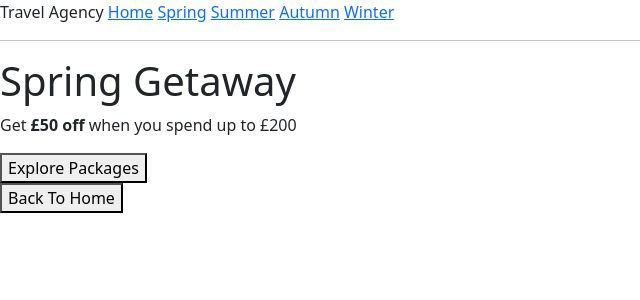
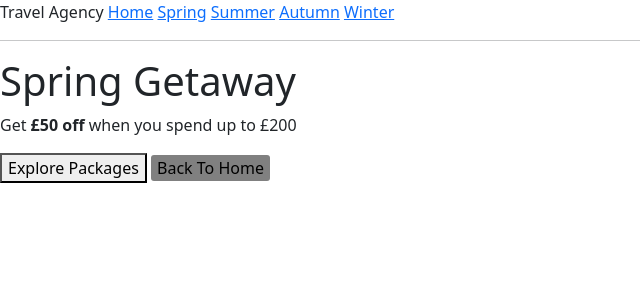
Before and after one commit to Prezbean/travel-agency, a Flask app: page /spring in a window 1280 px wide. Shown: the top 300 px of the page, without its empty margins (0-640 px from the left). Run offline with Flask 3, Linux system fonts and the light colour scheme; parts of the project's set-up code (start-up, migrations or seed data) failed here and were passed over.

Commit message:
[travel_agency]

```diff
--- a/app/static/css/custom.css
+++ b/app/static/css/custom.css
@@ -0,0 +1,7 @@
+.box{
+    padding: 1px 6px;
+    border: 1px;
+    border-radius: 3px;
+    color: black;
+    background-color: grey;
+}
--- a/app/templates/season.html
+++ b/app/templates/season.html
@@ -6,7 +6,7 @@
         <meta name="viewport" content="width=device-width, initial-scale=1.0">
         <link href="https://cdn.jsdelivr.net/npm/bootstrap@5.3.3/dist/css/bootstrap.min.css" rel="stylesheet" />
         <script src="https://cdn.jsdelivr.net/npm/bootstrap@5.3.3/dist/js/bootstrap.bundle.min.js"></script>
-        <style href="custom.css"></style>
+        <link rel="stylesheet" href="/custom.css">
     </head>
 
 
@@ -16,9 +16,9 @@
                 <h1>Spring Getaway</h1>
                 <p>Get <strong>£50 off</strong> when you spend up to £200</p>
                 <button class="Explore Packages">Explore Packages</button>
-                <form method="POST">
-                    <button type="submit" name="back_to_home">Back To Home</button>
-                </form>
+              <a href="{{url_for('home')}}">
+                    <button type="button" class="box">Back To Home</button>
+                </a>
             </header>
         </div>
 
@@ -29,9 +29,9 @@
                 <h1>Summer Getaway</h1>
                 <p>Get <strong>£50 off</strong> when you spend up to £200</p>
                 <button class="Explore Packages">Explore Packages</button>
-                <form method="POST">
-                    <button type="submit" name="back_to_home">Back To Home</button>
-                </form>
+                <a href="{{url_for('home')}}">
+                    <button type="button" class="box">Back To Home</button>
+                </a>
             </header>
         </div>
 
@@ -41,9 +41,9 @@
                 <h1>Autumn Getaway</h1>
                 <p>Get <strong>£50 off</strong> when you spend up to £200</p>
                 <button class="Explore Packages">Explore Packages</button>
-                <form method="POST">
-                    <button type="submit" name="back_to_home">Back To Home</button>
-                </form>
+                <a href="{{url_for('home')}}">
+                    <button type="button" class="box">Back To Home</button>
+                </a>
             </header>
         </div>
 
@@ -53,9 +53,9 @@
                 <h1>Winter Getaway</h1>
                 <p>Get <strong>£50 off</strong> when you spend up to £200</p>
                 <button class="Explore Packages">Explore Packages</button>
-                <form method="POST">
-                    <button type="submit" name="back_to_home">Back To Home</button>
-                </form>
+                <a href="{{url_for('home')}}">
+                    <button type="button" class="box">Back To Home</button>
+                </a>
             </header>
         </div>
 
```
